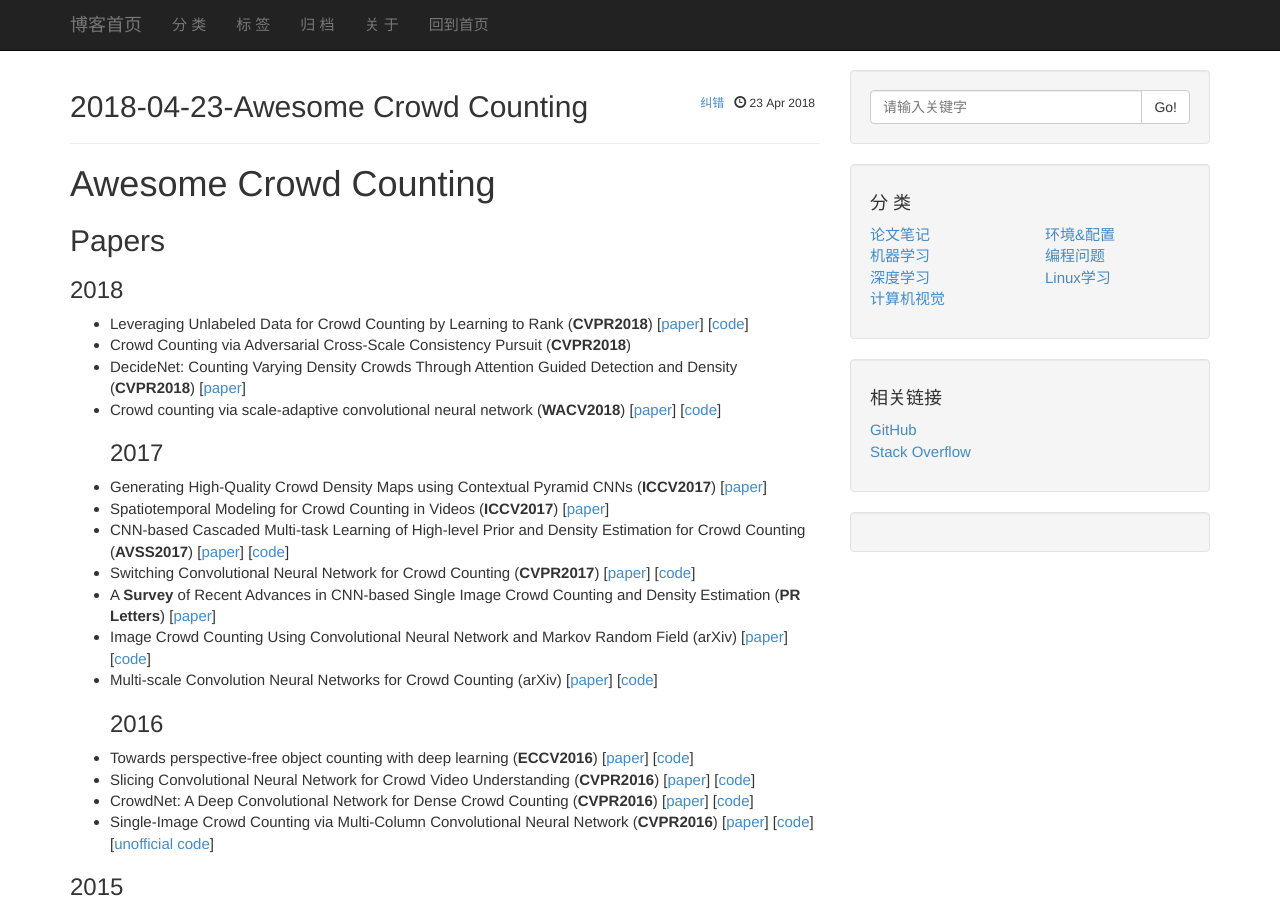
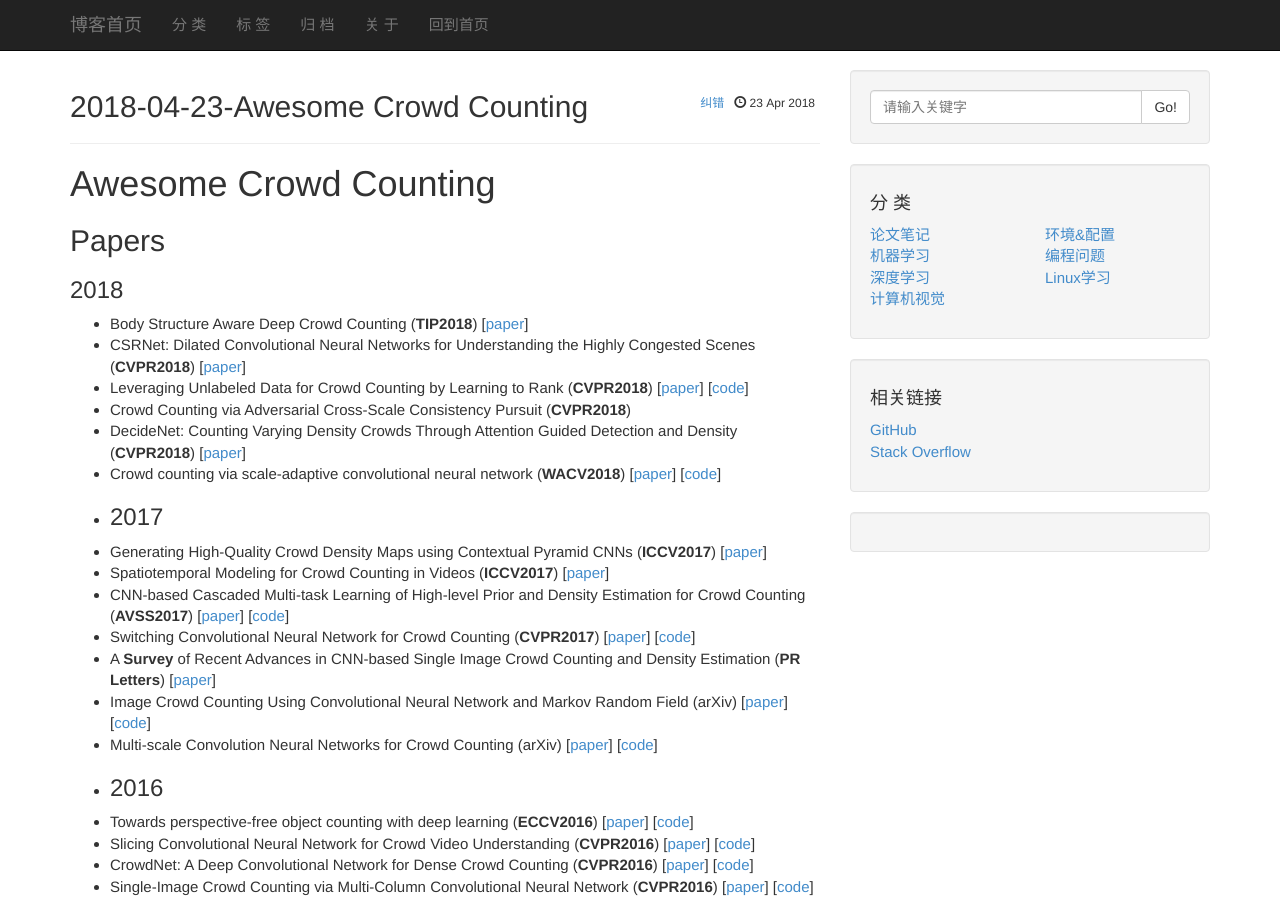
Before and after one commit to gjy3035/gjy3035.github.io, a Jekyll site: the page built from _posts/2018-04-23-Awesome Crowd Counting.md, in a window 1280 px wide and 900 px high. Built offline with Jekyll 4.4.1, drawn with Linux system fonts in a browser that asks for light colours; comment, search, counter and statistics services are not loaded.

Commit message:
修改文件: _posts/2018-04-23-Awesome Crowd Counting.md

```diff
--- a/_posts/2018-04-23-Awesome Crowd Counting.md
+++ b/_posts/2018-04-23-Awesome Crowd Counting.md
@@ -8,12 +8,18 @@ description: ""
 # Awesome Crowd Counting
 
 ## Papers
+
 ### 2018
+
+- Body Structure Aware Deep Crowd Counting (**TIP2018**) [[paper](http://mac.xmu.edu.cn/rrji/papers/IP%202018-Body.pdf)]
+- CSRNet: Dilated Convolutional Neural Networks for Understanding the Highly Congested Scenes (**CVPR2018**) [[paper](https://arxiv.org/abs/1802.10062)]
 - Leveraging Unlabeled Data for Crowd Counting by Learning to Rank (**CVPR2018**) [[paper](https://arxiv.org/abs/1803.03095)] [[code](https://github.com/xialeiliu/CrowdCountingCVPR18)]
 - Crowd Counting via Adversarial Cross-Scale Consistency Pursuit  (**CVPR2018**)
 - DecideNet: Counting Varying Density Crowds Through Attention Guided Detection and Density (**CVPR2018**) [[paper](https://arxiv.org/abs/1712.06679)]
 - Crowd counting via scale-adaptive convolutional neural network (**WACV2018**) [[paper](https://arxiv.org/abs/1711.04433)] [[code](https://github.com/miao0913/SaCNN-CrowdCounting-Tencent_Youtu)]
+-
 ### 2017
+
 - Generating High-Quality Crowd Density Maps using Contextual Pyramid CNNs (**ICCV2017**) [[paper](https://arxiv.org/abs/1708.00953)]
 - Spatiotemporal Modeling for Crowd Counting in Videos (**ICCV2017**) [[paper](http://openaccess.thecvf.com/content_ICCV_2017/papers/Xiong_Spatiotemporal_Modeling_for_ICCV_2017_paper.pdf)]
 - CNN-based Cascaded Multi-task Learning of High-level Prior and Density Estimation for Crowd Counting (**AVSS2017**) [[paper](https://arxiv.org/abs/1707.09605)] [[code](https://github.com/svishwa/crowdcount-cascaded-mtl)]
@@ -22,7 +28,9 @@ description: ""
 Estimation (**PR Letters**) [[paper](https://arxiv.org/abs/1707.01202)]
 - Image Crowd Counting Using Convolutional Neural Network and Markov Random Field (arXiv) [[paper](https://arxiv.org/abs/1706.03686)] [[code](https://github.com/hankong/crowd-counting)]
 - Multi-scale Convolution Neural Networks for Crowd Counting (arXiv) [[paper](https://arxiv.org/abs/1702.02359)] [[code](https://github.com/Ling-Bao/mscnn)]
+-
 ### 2016
+
 - Towards perspective-free object counting with deep learning  (**ECCV2016**) [[paper](http://agamenon.tsc.uah.es/Investigacion/gram/publications/eccv2016-onoro.pdf)] [[code](https://github.com/gramuah/ccnn)]
 - Slicing Convolutional Neural Network for Crowd Video Understanding (**CVPR2016**) [[paper](https://www.cv-foundation.org/openaccess/content_cvpr_2016/papers/Shao_Slicing_Convolutional_Neural_CVPR_2016_paper.pdf)] [[code](https://github.com/amandajshao/Slicing-CNN)]
 - CrowdNet: A Deep Convolutional Network for Dense Crowd Counting (**CVPR2016**) [[paper](https://arxiv.org/abs/1608.06197)] [[code](https://github.com/davideverona/deep-crowd-counting_crowdnet)]
@@ -32,18 +40,22 @@ Estimation (**PR Letters**) [[paper](https://arxiv.org/abs/1707.01202)]
 
 - COUNT Forest: CO-voting Uncertain Number of Targets using Random Forest
 for Crowd Density Estimation (**ICCV2015**) [[paper](http://openaccess.thecvf.com/content_iccv_2015/papers/Pham_COUNT_Forest_CO-Voting_ICCV_2015_paper.pdf)]
-- - Cross-scene Crowd Counting via Deep Convolutional Neural Networks (**CVPR2015**) [[paper](https://www.ee.cuhk.edu.hk/~xgwang/papers/zhangLWYcvpr15.pdf)] [[code](https://github.com/wk910930/crowd_density_segmentation)]
+- Cross-scene Crowd Counting via Deep Convolutional Neural Networks (**CVPR2015**) [[paper](https://www.ee.cuhk.edu.hk/~xgwang/papers/zhangLWYcvpr15.pdf)] [[code](https://github.com/wk910930/crowd_density_segmentation)]
 
 ### 2013
+
 - Multi-Source Multi-Scale Counting in Extremely Dense Crowd Images (**CVPR2013**) [[paper](http://openaccess.thecvf.com/content_cvpr_2013/papers/Idrees_Multi-source_Multi-scale_Counting_2013_CVPR_paper.pdf)]
 - Crossing the Line: Crowd Counting by Integer Programming with Local Features (**CVPR2013**) [[paper](http://openaccess.thecvf.com/content_cvpr_2013/papers/Ma_Crossing_the_Line_2013_CVPR_paper.pdf)]
+
 ### 2012
+
 - Feature mining for localised crowd counting (**ECCV2012**) [[paper](https://pdfs.semanticscholar.org/c5ec/65e36bccf8a64050d38598511f0352653d6f.pdf)]
 
 ### 2008
 - Privacy preserving crowd monitoring: Counting people without people models or tracking (**CVPR 2008**) [[paper](http://visal.cs.cityu.edu.hk/static/pubs/conf/cvpr08-peoplecnt.pdf)]
 
 ## Datasets
+
 - ShanghaiTech Dataset [Link: [Dropbox ](https://www.dropbox.com/s/fipgjqxl7uj8hd5/ShanghaiTech.zip?dl=0)/ [BaiduNetdisk](https://pan.baidu.com/s/1nuAYslz)]
 - WorldExpo'10 Dataset [[Link](http://www.ee.cuhk.edu.hk/~xgwang/expo.html)]
 - UCF CC 50 Dataset [[Link](http://crcv.ucf.edu/data/crowd_counting.php)]
```
